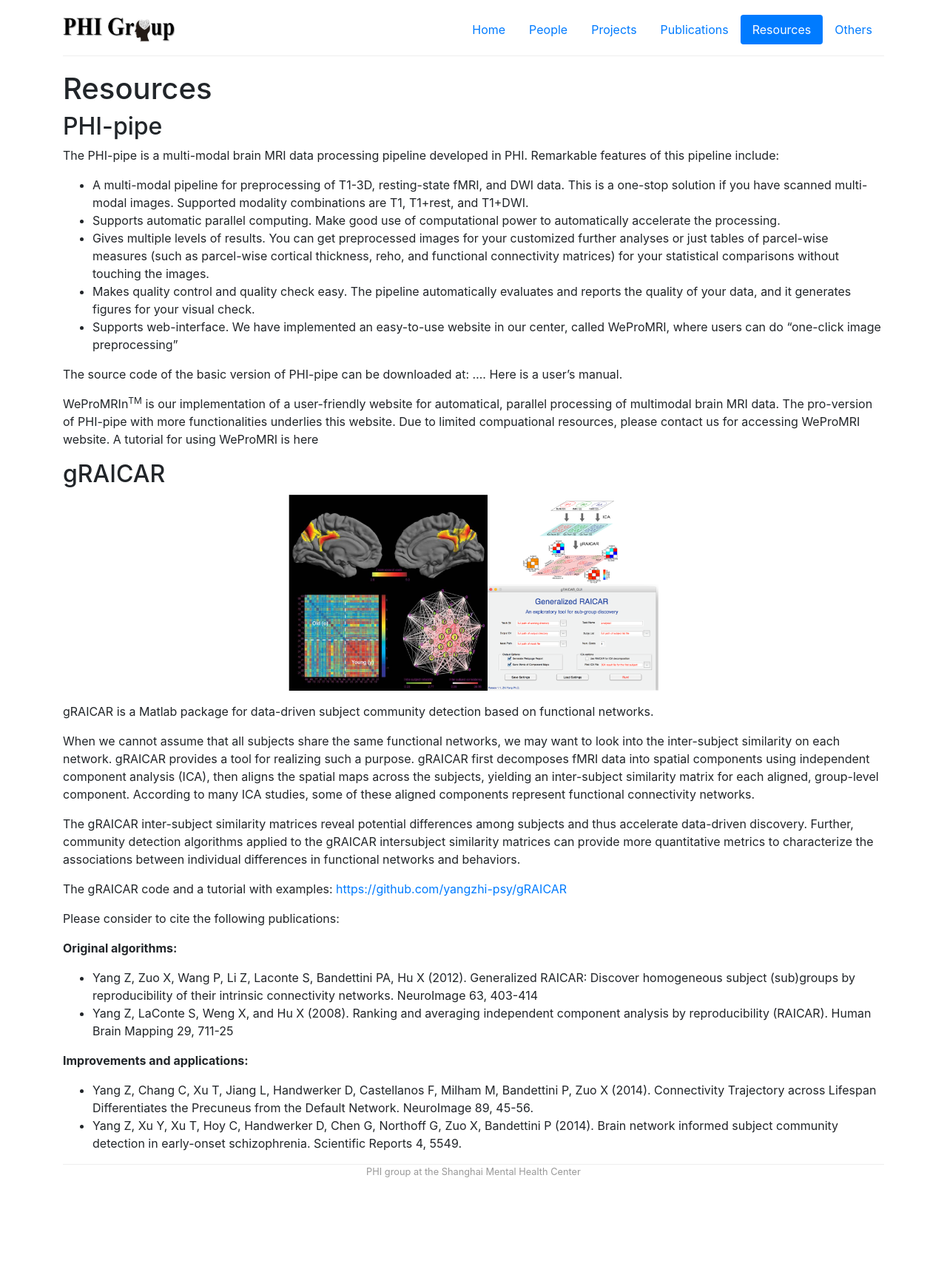
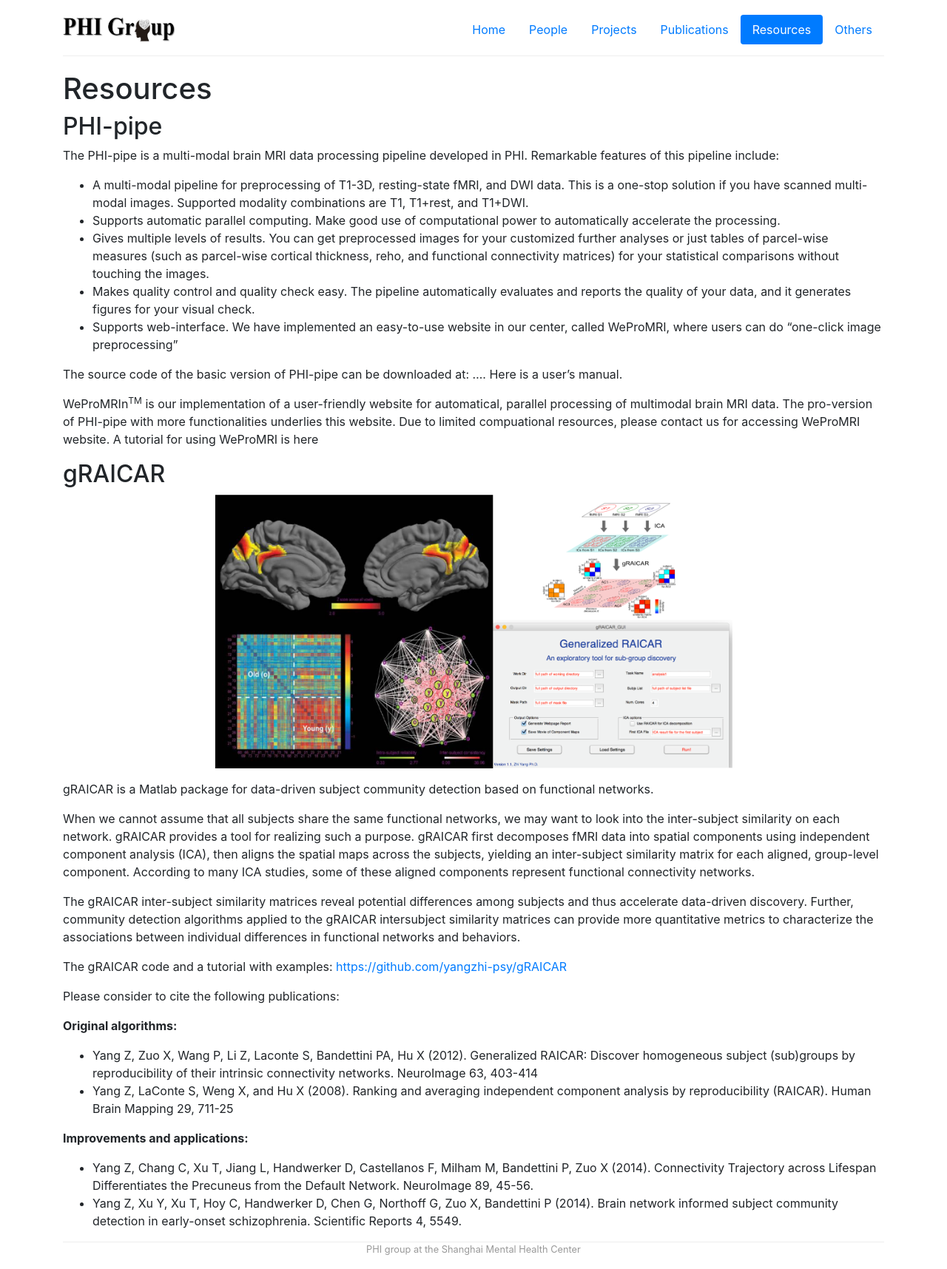
Before and after one commit to PHI-group/phi-group.github.io, a Jekyll site: the page built from resources.md, in a window 1280 px wide. Shown: the whole page at 74% size. Built offline with Jekyll 4.4.1, drawn with Linux system fonts in a browser that asks for light colours; before the commit the page ends 1610 px from its top, so only the background shows below that.

Commit message:
Updated by QF

```diff
--- a/resources.md
+++ b/resources.md
@@ -15,7 +15,7 @@ The source code of the basic version of PHI-pipe can be downloaded at: .... Here
 WeProMRIn<sup>TM</sup> is our implementation of a user-friendly website for automatical, parallel processing of multimodal brain MRI data. The pro-version of PHI-pipe with more functionalities underlies this website. Due to limited compuational resources, please contact us for accessing WeProMRI website. A tutorial for using WeProMRI is here
 
 ## gRAICAR
-<p align="center"><img width="500" src="/img/resourcepic/graicar.png"></p>
+<p align="center"><img width="700" src="/img/resourcepic/graicar.png"></p>
 gRAICAR is a Matlab package for data-driven subject community detection based on functional networks.
 
 When we cannot assume that all subjects share the same functional networks, we may want to look into the inter-subject similarity on each network. gRAICAR provides a tool for realizing such a purpose. gRAICAR first decomposes fMRI data into spatial components using independent component analysis (ICA), then aligns the spatial maps across the subjects, yielding an inter-subject similarity matrix for each aligned, group-level component. According to many ICA studies, some of these aligned components represent functional connectivity networks.
```
